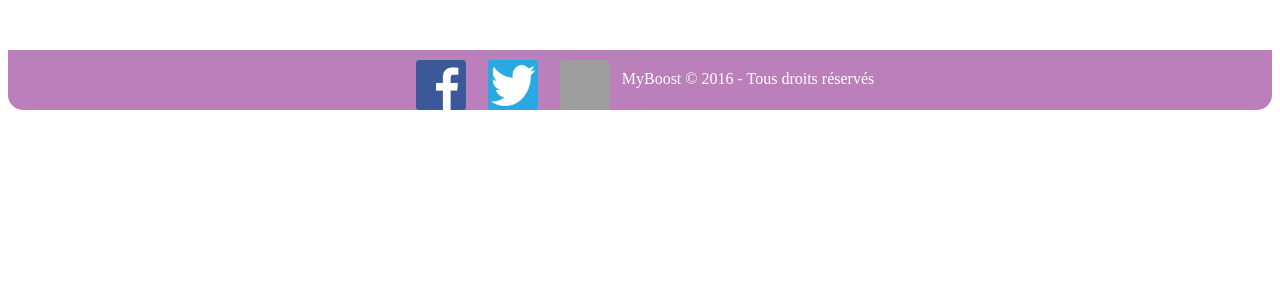
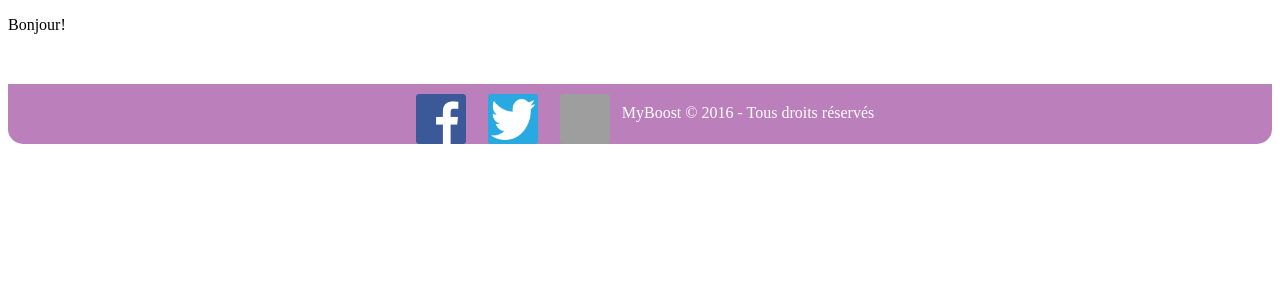
Before and after one commit to mickelbaz/MyBoost2, a PHP site: page / in a window 1280 px wide. Shown: the part 219-519 px from the top of the page. Run offline with PHP 8.4, Linux system fonts and the light colour scheme; some web fonts are replaced; grey boxes are pictures that could not be loaded.

Commit message:
Modif accueil vue

```diff
--- a/Vues/vueAccueil.php
+++ b/Vues/vueAccueil.php
@@ -3,6 +3,9 @@
 <link rel="stylesheet" type="text/css" href="Contenu/accueil.css">
 
 <div id="bloc_page">
+  <p>
+    Bonjour!
+  </p>
 
 
 </div>
```
